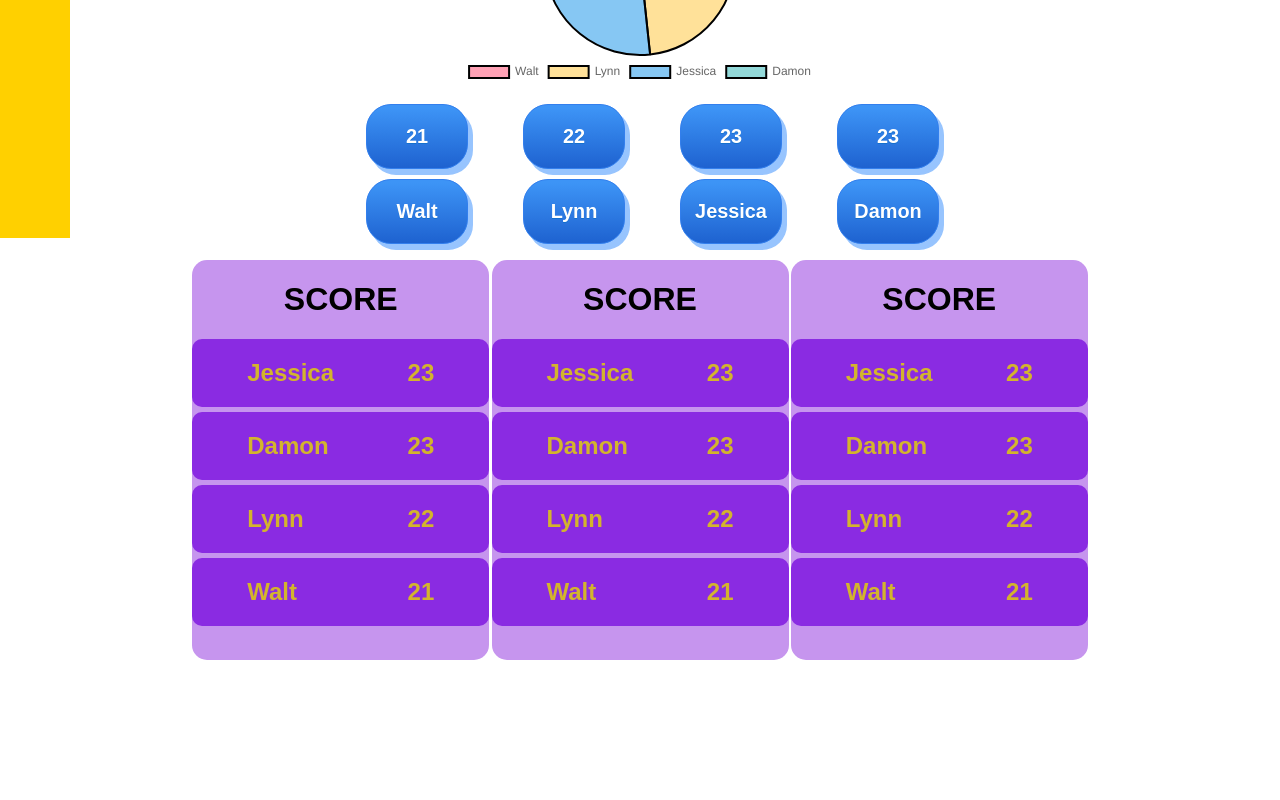
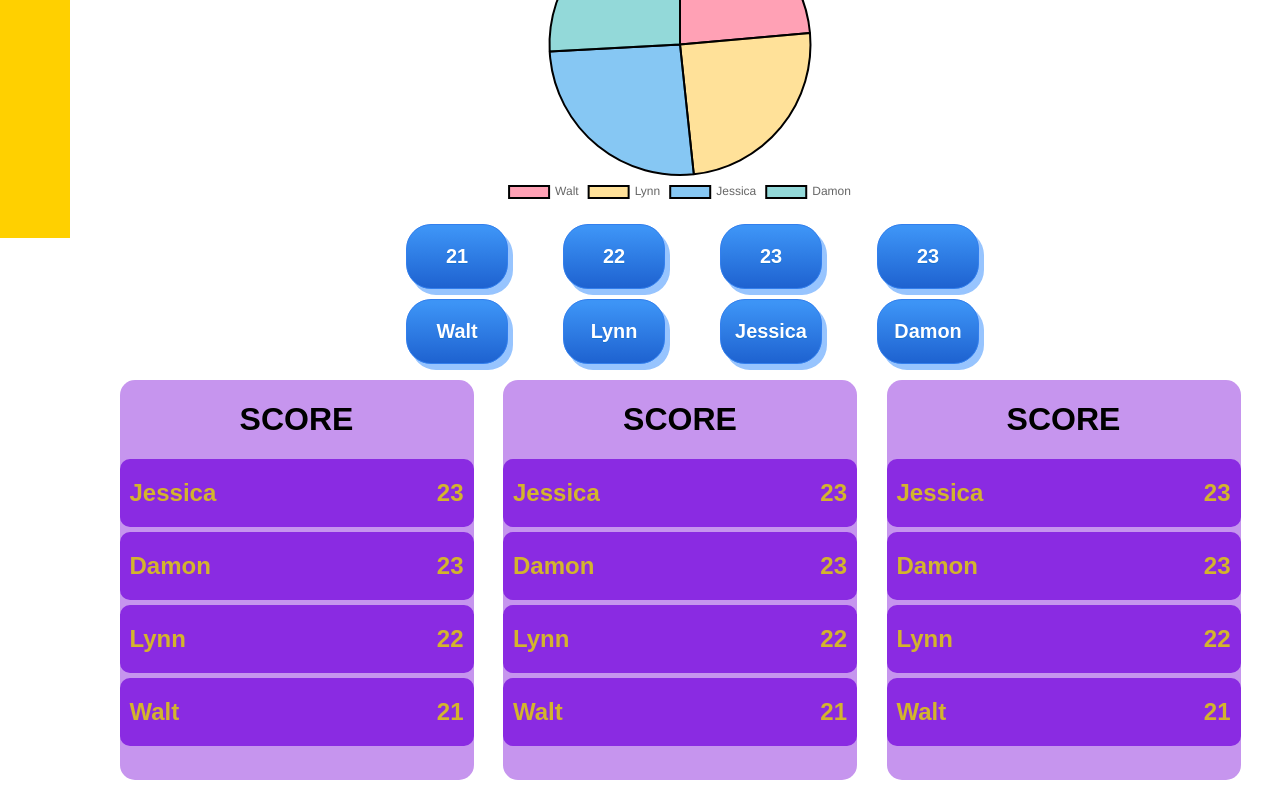
Before and after one commit to WaltDeyzel/scoreboard, a React (Create React App) app: page / in a window 1280 px wide. Shown: the part 657-1457 px from the top of the page. Before the commit the page ends 1337 px from the top, so only its background shows below. Built offline with nearby package versions, Linux system fonts and the light colour scheme.

Commit message:
Leader board tiles adapts to screensizes a bit better. Must be a better way to do this.

```diff
--- a/src/components/Layout/Layout.css
+++ b/src/components/Layout/Layout.css
@@ -11,3 +11,11 @@
         padding-top: 50px;
     }
 }
+
+@media (min-width: 700px) and (max-width: 1400px){
+    .Content{
+        margin-left: 90px;
+        margin-right: 10px;
+        padding-top: 50px;
+    }
+}
--- a/src/components/TopLists/TopList.css
+++ b/src/components/TopLists/TopList.css
@@ -1,7 +1,16 @@
 .TopList{
     background-color: rgb(198, 149, 238);
-    width: 33%;
+    width: 30%;
     height: 400px;
     border-radius: 15px;
     margin-bottom: 20px;
 }
+
+/* SMALL screen */
+@media (max-width: 700px){
+    .TopList{
+        width: 28%;
+        padding-left: 10px;
+        padding-right: 10px;
+    }
+  }
--- a/src/components/TopLists/TopListTile/TopListTile.css
+++ b/src/components/TopLists/TopListTile/TopListTile.css
@@ -11,3 +11,18 @@
     padding-left: 55px;
     padding-right: 55px;
 }
+
+/* SMALL screen */
+@media (max-width: 700px){
+    .TopListTile{
+        padding-left: 10px;
+        padding-right: 10px;
+    }
+  }
+
+  @media (min-width: 700px) and (max-width: 1400px){
+    .TopListTile{
+        padding-left: 10px;
+        padding-right: 10px;
+    }
+}
```
Also changed, not shown: 1 other file (tests, documents, lock files or other folders).
